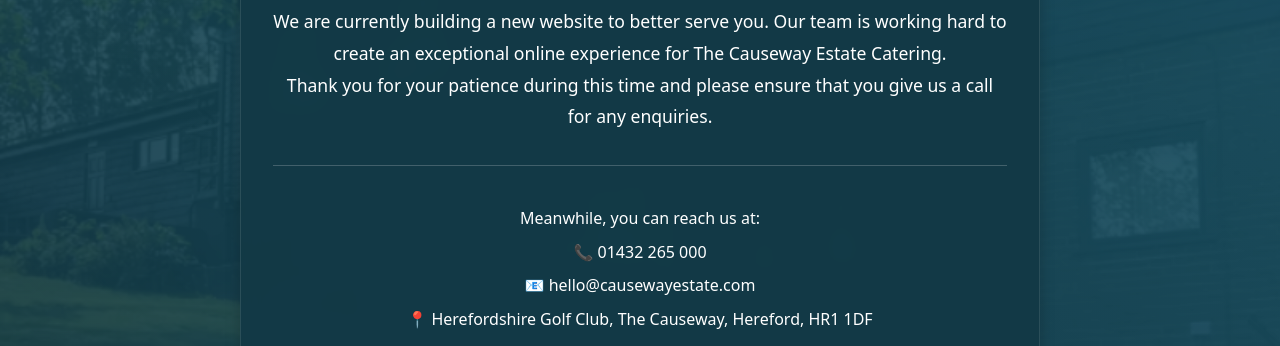
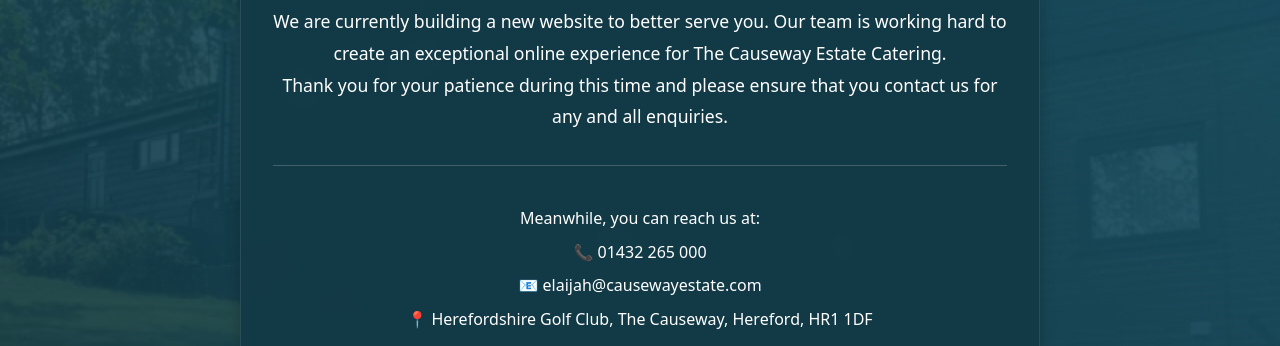
Before and after one commit to fivespillars/causewayestatecateringevents.uk, a plain HTML site: page index.html in a window 1280 px wide. Shown: the part 391-737 px from the top of the page. Drawn offline with Linux system fonts and the light colour scheme.

Commit message:
Update index.html
Ln 187 & Ln 193 Updated the contact text and email from hello@causewayestate.com to elaijah@causewayestate.com

```diff
--- a/index.html
+++ b/index.html
@@ -184,13 +184,13 @@
 
         <div class="message">
             <p>We are currently building a new website to better serve you. Our team is working hard to create an exceptional online experience for The Causeway Estate Catering.</p>
-            <p>Thank you for your patience during this time and please ensure that you give us a call for any enquiries.</p>
+            <p>Thank you for your patience during this time and please ensure that you contact us for any and all enquiries.</p>
         </div>
 
         <div class="contact-info">
             <p>Meanwhile, you can reach us at:</p>
             <p>📞 <a href="tel:+441432265000">01432 265 000</a></p>
-            <p>📧 <a href="mailto:hello@causewayestate.com">hello@causewayestate.com</a></p>
+            <p>📧 <a href="mailto:hello@causewayestate.com">elaijah@causewayestate.com</a></p>
             <p>📍 Herefordshire Golf Club, The Causeway, Hereford, HR1 1DF</p>
         </div>
 
```
